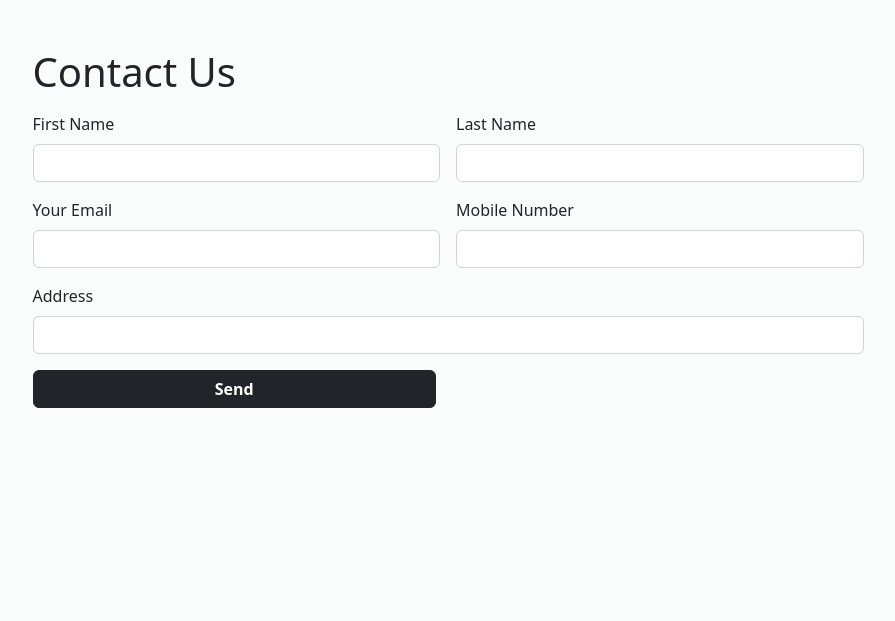
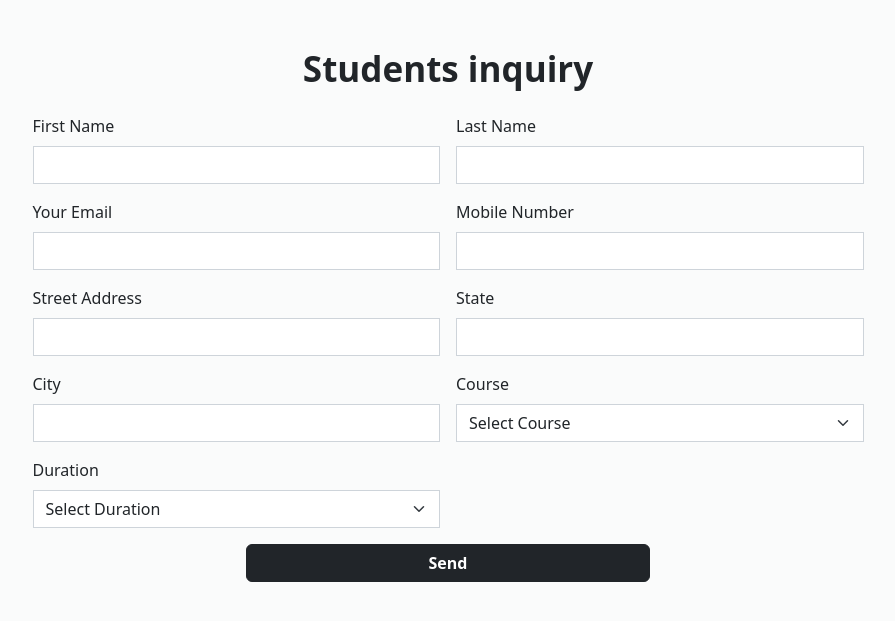
Before and after one commit to Dharam-IN/contact_form, a Django app: page /signup/ in a window 1280 px wide. Shown: the top 621 px of the page, without its empty margins (192-1087 px from the left). Run offline with Django 4.2, Linux system fonts and the light colour scheme.

Commit message:
Student Inquiry

```diff
--- a/myapp/views.py
+++ b/myapp/views.py
@@ -8,16 +8,21 @@ def homepage(request):
 
 def signupform(request):
     if request.method=='POST':
-        if request.POST.get('first_name') and request.POST.get('last_name') and request.POST.get('email') and request.POST.get('mobile_no') and request.POST.get('address'):
+        if request.POST.get('first_name') and request.POST.get('last_name') and request.POST.get('email') and request.POST.get('mobile_no') and request.POST.get('street_address') and request.POST.get('state') and request.POST.get('city') and request.POST.get('course') and request.POST.get('duration'):
             saverecord = StudentForm()
             saverecord.first_name=request.POST.get('first_name')
             saverecord.last_name=request.POST.get('last_name')
             saverecord.email=request.POST.get('email')
             saverecord.mobile_no=request.POST.get('mobile_no')
-            saverecord.address=request.POST.get('address')
+            saverecord.street_address=request.POST.get('street_address')
+            saverecord.state=request.POST.get('state')
+            saverecord.city=request.POST.get('city')
+            saverecord.course=request.POST.get('course')
+            saverecord.duration=request.POST.get('duration')
             saverecord.save()
             messages.success(request, 'Record Saved Successfully...!')
             return render(request, 'home.html')
+            # print(saverecord.first_name, saverecord.street_address, saverecord.course)
         else:
             # return HttpResponse('condition false')
             return render(request, 'form.html')
--- a/student_data/settings.py
+++ b/student_data/settings.py
@@ -77,7 +77,7 @@ WSGI_APPLICATION = 'student_data.wsgi.application'
 DATABASES = {
     'default': {
         'ENGINE': 'django.db.backends.mysql',
-        'NAME': 'studentform',
+        'NAME': 'student_inquiry',
         'USER': 'root',
         'PASSWORD': '12345',
         'HOST': 'localhost',
--- a/templates/form.html
+++ b/templates/form.html
@@ -24,14 +24,21 @@
             display: flex;
             margin-left: 4px;
           }
+          .main_form input, .main_form select {
+            border-radius: 0;
+          }
+          .main_heading {
+            font-size: 35px;
+            font-weight: 600;
+          }
     </style>
   </head>
   <body>
 	<div class="container my-5">
         <div class="row justify-content-center">
           <div class="col-lg-9">
-            <h1 class="mb-3">Contact Us</h1>
-            <form action="" method="post">
+            <h1 class="main_heading text-center mb-4">Students inquiry</h1>
+            <form action="" method="post" class="main_form">
               {% csrf_token %}
               <div class="row g-3">
                 <div class="col-md-6">
@@ -50,13 +57,42 @@
                   <label for="mobile_num" class="form-label">Mobile Number</label>
                   <input type="tel" class="form-control" id="mobile_num" name="mobile_no">
                 </div>
-                <div class="col-12">
-                  <label for="address" class="form-label">Address</label>
-                  <input type="text" class="form-control" id="address" name="address">
+                <div class="col-md-6">
+                  <label for="street_address" class="form-label">Street Address</label>
+                  <input type="text" class="form-control" id="street_address" name="street_address">
+                </div>
+                <div class="col-md-6">
+                  <label for="state" class="form-label">State</label>
+                  <input type="text" class="form-control" id="state" name="state">
+                </div>
+                <div class="col-md-6">
+                  <label for="city" class="form-label">City</label>
+                  <input type="text" class="form-control" id="city" name="city">
+                </div>
+                <div class="col-md-6">
+                  <label for="course" class="form-label">Course</label>
+                  <select class="form-select" name="course">
+                    <option value="">Select Course</option>
+                    <option value="Data Science">Data Science</option>
+                    <option value="Full Stack">Full Stack</option>
+                    <option value="Dev Ops">Dev Ops</option>
+                    <option value="Backend">Backend</option>
+                    <option value="Software Development">Software Development</option>
+                  </select>
+                </div>
+                <div class="col-md-6">
+                  <label for="duration" class="form-label">Duration</label>
+                  <select class="form-select" name="duration">
+                    <option value="">Select Duration</option>
+                    <option value="2 Months">2 Months</option>
+                    <option value="4 Months">4 Months</option>
+                    <option value="6 Months">6 Months</option>
+                    <option value="Other">Other</option>
+                  </select>
                 </div>
                 <div class="col-12">
                   <div class="row">
-                    <div class="col-md-6">
+                    <div class="col-md-6 mx-auto">
                       <button data-res="<?php echo $sum; ?>" type="submit" class="btn btn-dark w-100 fw-bold" >Send</button>
                     </div>
                   </div>
```
Also changed, not shown: myapp/models.py (+6 -2 lines).
